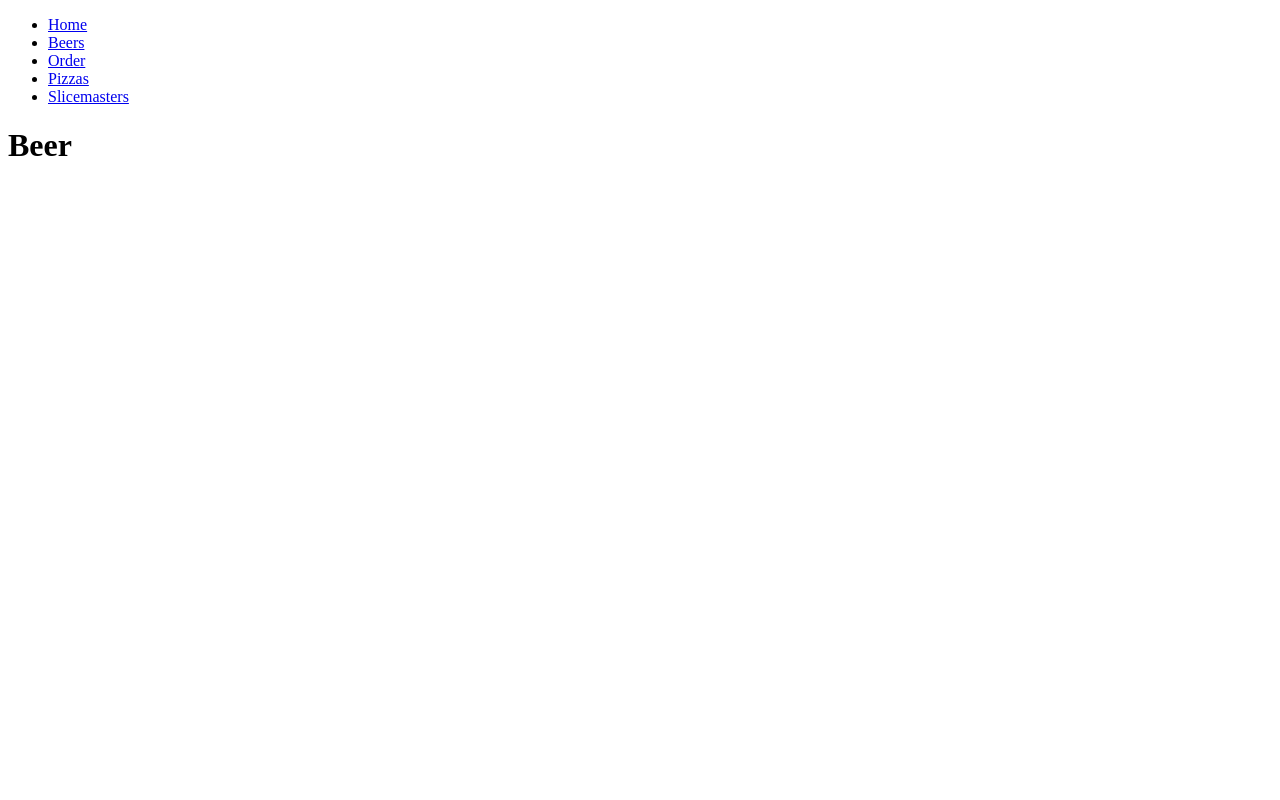
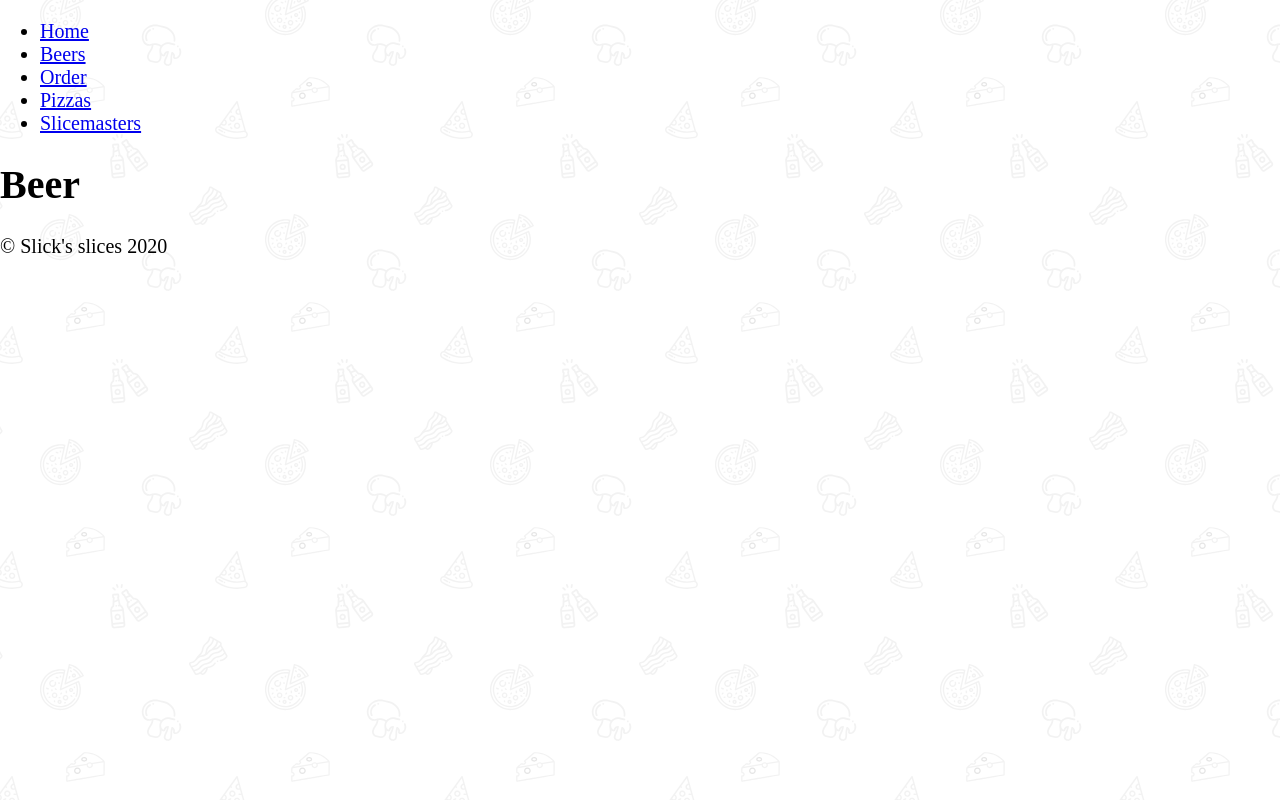
Before and after one commit to scmccoy/gatsby-sample-project, a Gatsby site: page /beers in a window 1280 px wide. Built offline with nearby package versions, Linux system fonts and the light colour scheme; Gatsby itself is replaced by a stand-in of ours.

Commit message:
Add global styles

```diff
--- /dev/null
+++ b/gatsby-browser.js
@@ -0,0 +1,9 @@
+/**
+ * Client side functions for gatsby
+ */
+import React from 'react';
+import Layout from './src/components/Layout';
+
+export function wrapPageElement({ element, props}) {
+  return <Layout {...props}>{element}</Layout>
+}
--- /dev/null
+++ b/gatsby-ssr.js
@@ -0,0 +1,9 @@
+/**
+ * Server side functions for gatsby
+ */
+import React from 'react';
+import Layout from './src/components/Layout';
+
+export function wrapPageElement({ element, props}) {
+  return <Layout {...props}>{element}</Layout>
+};
--- a/public/page-data/dev-404-page/page-data.json
+++ b/public/page-data/dev-404-page/page-data.json
@@ -1 +1 @@
-{"componentChunkName":"component---cache-dev-404-page-js","path":"/dev-404-page/","result":{"data":{"allSitePage":{"nodes":[{"path":"/"}]}},"pageContext":{}},"staticQueryHashes":[]}
+{"componentChunkName":"component---cache-dev-404-page-js","path":"/dev-404-page/","result":{"data":{"allSitePage":{"nodes":[{"path":"/beers/"},{"path":"/"},{"path":"/order/"},{"path":"/pizzas/"},{"path":"/slicemasters/"}]}},"pageContext":{}},"staticQueryHashes":[]}
--- /dev/null
+++ b/src/components/Footer.js
@@ -0,0 +1,7 @@
+import React from 'react';
+
+export default function Footer( ) {
+  return <footer>
+    <p>&copy; Slick's slices {new Date().getFullYear()}</p>
+  </footer>
+}
--- /dev/null
+++ b/src/components/Layout.js
@@ -0,0 +1,15 @@
+import React from 'react';
+import Footer from './Footer';
+import Nav from './Nav';
+// alternative to css reset
+import 'normalize.css';
+import GlobalStyles from '../styles/GlobalStyles';
+
+export default function Layout({children}) {
+  return <div>
+    <GlobalStyles />
+    <Nav />
+    {children}
+    <Footer />
+  </div>
+}
--- a/src/pages/beers.js
+++ b/src/pages/beers.js
@@ -1,11 +1,7 @@
 import React from 'react';
-import Nav from '../components/Nav';
 
 export default function BeersPage() {
   return (
-    <div>
-      <Nav />
       <h1>Beer</h1>
-    </div>
   )
 };
--- a/src/pages/order.js
+++ b/src/pages/order.js
@@ -1,11 +1,7 @@
 import React from 'react';
-import Nav from '../components/Nav';
 
 export default function OrderPage() {
   return (
-    <div>
-      <Nav />
       <h1>order</h1>
-    </div>
   );
 }
--- a/src/pages/pizzas.js
+++ b/src/pages/pizzas.js
@@ -1,11 +1,7 @@
 import React from 'react';
-import Nav from '../components/Nav';
 
 export default function PizzasPage() {
   return (
-    <div>
-      <Nav />
       <h1>Pizza pie!</h1>
-    </div>
   )
 };
--- /dev/null
+++ b/src/styles/GlobalStyles.js
@@ -0,0 +1,77 @@
+import { createGlobalStyle } from 'styled-components';
+import bg from '../assets/images/bg.svg';
+import stripes from '../assets/images/stripes.svg';
+
+const GlobalStyles = createGlobalStyle`
+  :root {
+    --red: #FF4949;
+    --black: #2E2E2E;
+    --yellow: #ffc600;
+    --white: #fff;
+    --grey: #efefef;
+  }
+  html {
+    background-image: url(${bg});
+    background-size: 450px;
+    background-attachment: fixed;
+    font-size: 10px;
+  }
+  body {
+    font-size: 2rem;
+  }
+  fieldset {
+    border-color: rgba(0,0,0,0.1);
+    border-width: 1px;
+  }
+  button {
+    background: var(--red);
+    color: white;
+    border: 0;
+    padding: 0.6rem 1rem;
+    border-radius: 2px;
+    cursor: pointer;
+    --cast: 2px;
+    box-shadow: var(--cast) var(--cast) 0 var(--grey);
+    text-shadow: 0.5px 0.5px 0 rgba(0,0,0,0.2);
+    transition: all 0.2s;
+    &:hover {
+      --cast: 4px;
+    }
+  }
+  .gatsby-image-wrapper img[src*=base64\\,] {
+    image-rendering: -moz-crisp-edges;
+    image-rendering: pixelated;
+  }
+  /* Scrollbar Styles */
+  body::-webkit-scrollbar {
+    width: 12px;
+  }
+  html {
+    scrollbar-width: thin;
+    scrollbar-color: var(--red) var(--white);
+  }
+  body::-webkit-scrollbar-track {
+    background: var(--white);
+  }
+  body::-webkit-scrollbar-thumb {
+    background-color: var(--red) ;
+    border-radius: 6px;
+    border: 3px solid var(--white);
+  }
+  hr {
+    border: 0;
+    height: 8px;
+    background-image: url(${stripes});
+    background-size: 1500px;
+  }
+  img {
+    max-width: 100%;
+  }
+  .tilt {
+    transform: rotate(-2deg);
+    position: relative;
+    display: inline-block;
+  }
+`;
+
+export default GlobalStyles;
```
Also changed, not shown: src/pages/index.js (+3 -5 lines).
